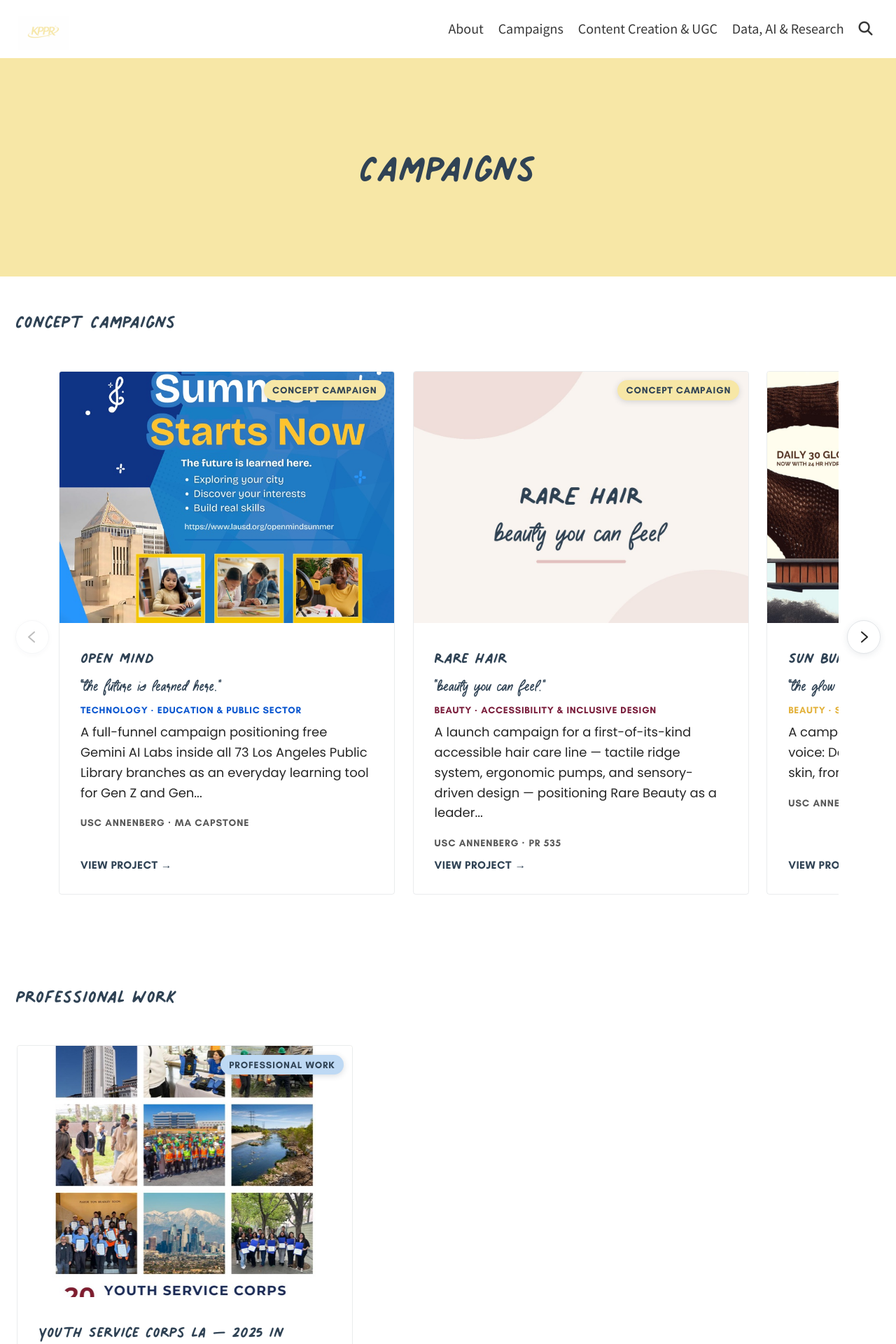
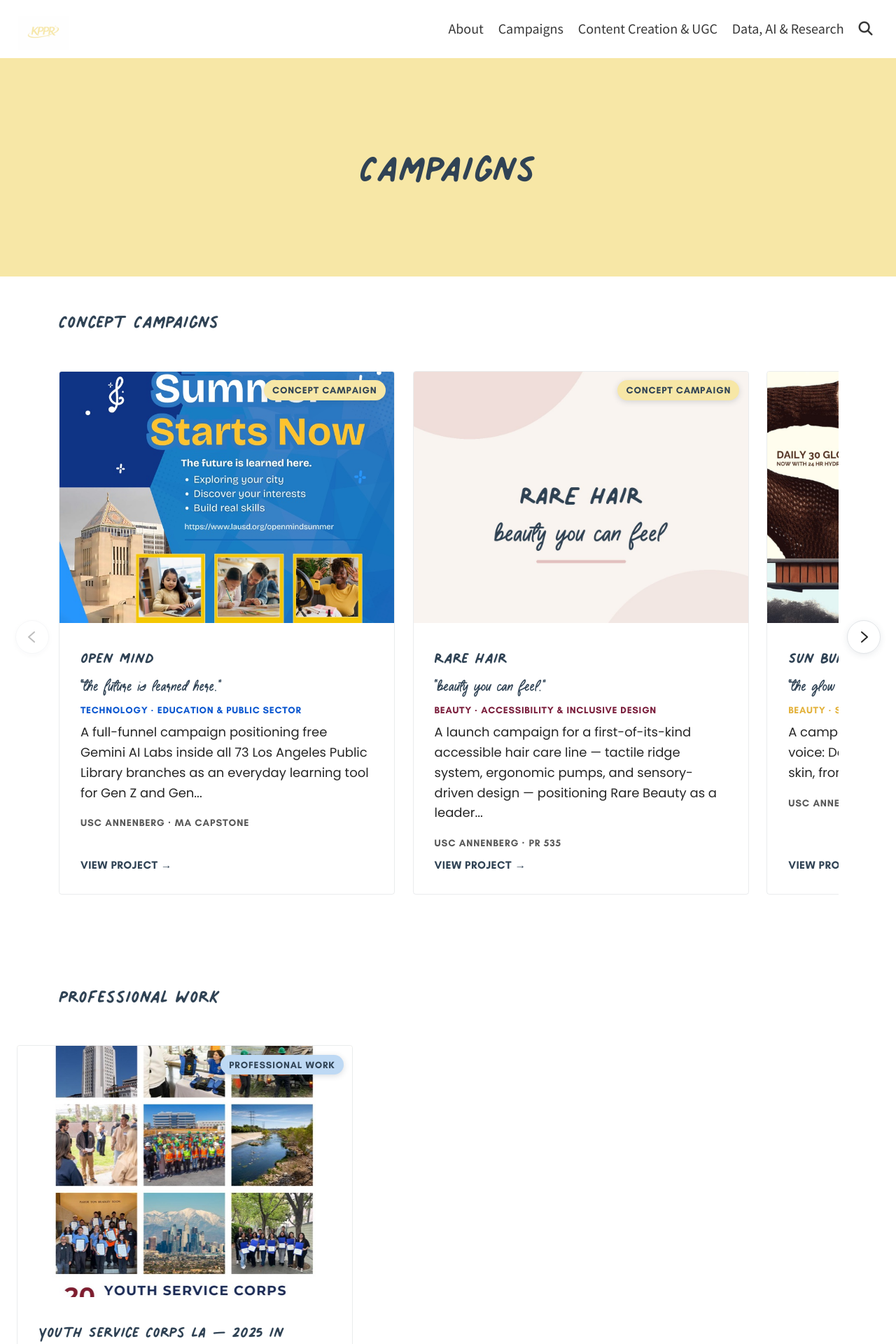
Before and after one commit to kipalacios/kipalacios.github.io, a Jekyll site: the page built from pages/portfolio.md, in a window 1280 px wide. Shown: the top 1920 px of the page at 70% size. Built offline with Jekyll 4.4.1, drawn with Linux system fonts in a browser that asks for light colours; a script that is not in the unit is left out.

Commit message:
Align Campaigns group titles to the scroll row's card edge
Previously aligned to the row's outer padding, which sits left of the
actual card start (the arrow button occupies that gap). Measured the
card's true left offset directly and matched it exactly, so the title
now lines up with the content itself, not the control beside it.

Co-Authored-By: Claude Sonnet 5 <noreply@anthropic.com>

```diff
--- a/_sass/_custom.scss
+++ b/_sass/_custom.scss
@@ -2246,10 +2246,16 @@ a.button.creator-bio__collab-cta {
     color: $kppr-navy;
     text-align: left;
     margin: 2.4rem 0 0.3em;
-    padding: 0 1.4rem;
+    /* Matches the scroll row's card start exactly (container padding +
+       arrow button + the flex/track gaps before the first card), measured
+       directly against .campaign-scroll rather than derived, since the
+       arrow's own box adds a bit more than the sum of its declared
+       dimensions. Re-measure both values if the arrow or row spacing
+       changes. */
+    padding-left: 5.25rem;
 
     @media screen and (max-width: $break) {
-      padding: 0 1rem;
+      padding-left: 4.75rem;
     }
   }
 
```
